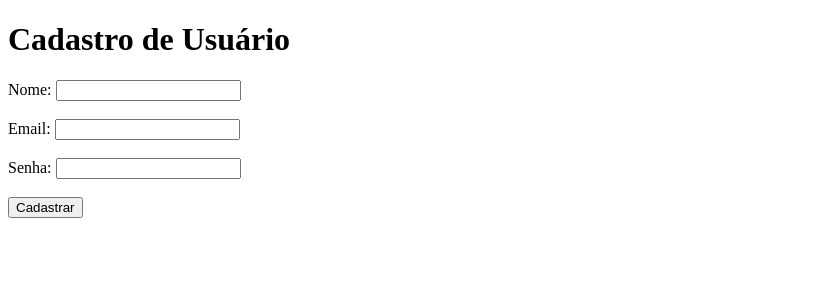
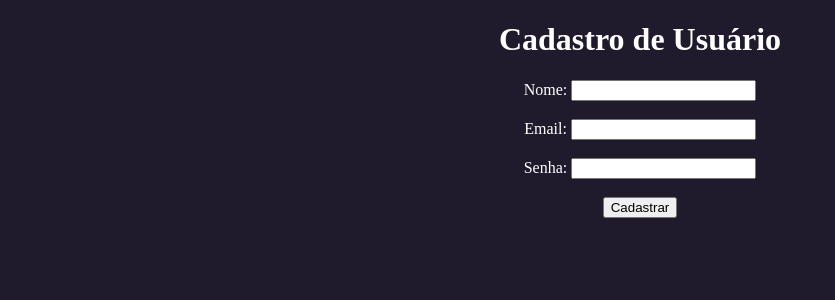
Before and after one commit to RODRIGOETEC/Space-Techs, a PHP site: page /cadastro_user.php in a window 1280 px wide. Shown: the top 300 px of the page, without its empty margins (0-835 px from the left). Run offline with PHP 8.4, Linux system fonts and the light colour scheme.

Commit message:
css cadastro

```diff
--- a/cadastro_user.php
+++ b/cadastro_user.php
@@ -30,6 +30,22 @@ if ($_SERVER["REQUEST_METHOD"] == "POST") {
 <html>
 <head>
     <title>Cadastro de Usuário</title>
+    <style>
+        body{
+            background-color:#201b2c;
+            text-align: center;
+	justify-content: center;
+	align-items: center;
+    text-decoration-color: #ffffff;
+        }
+        h1{
+            color:#ffffff;
+        }
+
+        label{
+            color:#ffffff;
+        }
+    </style>
 </head>
 <body>
     <h1>Cadastro de Usuário</h1>
--- a/loja/loja.php
+++ b/loja/loja.php
@@ -35,6 +35,7 @@ p{
 h2{
     color: #00ff88;
 }
+
         h1{
             color: #00ff88;
             text-align: center;
```
Also changed, not shown: user.css (+1 -15 lines).
